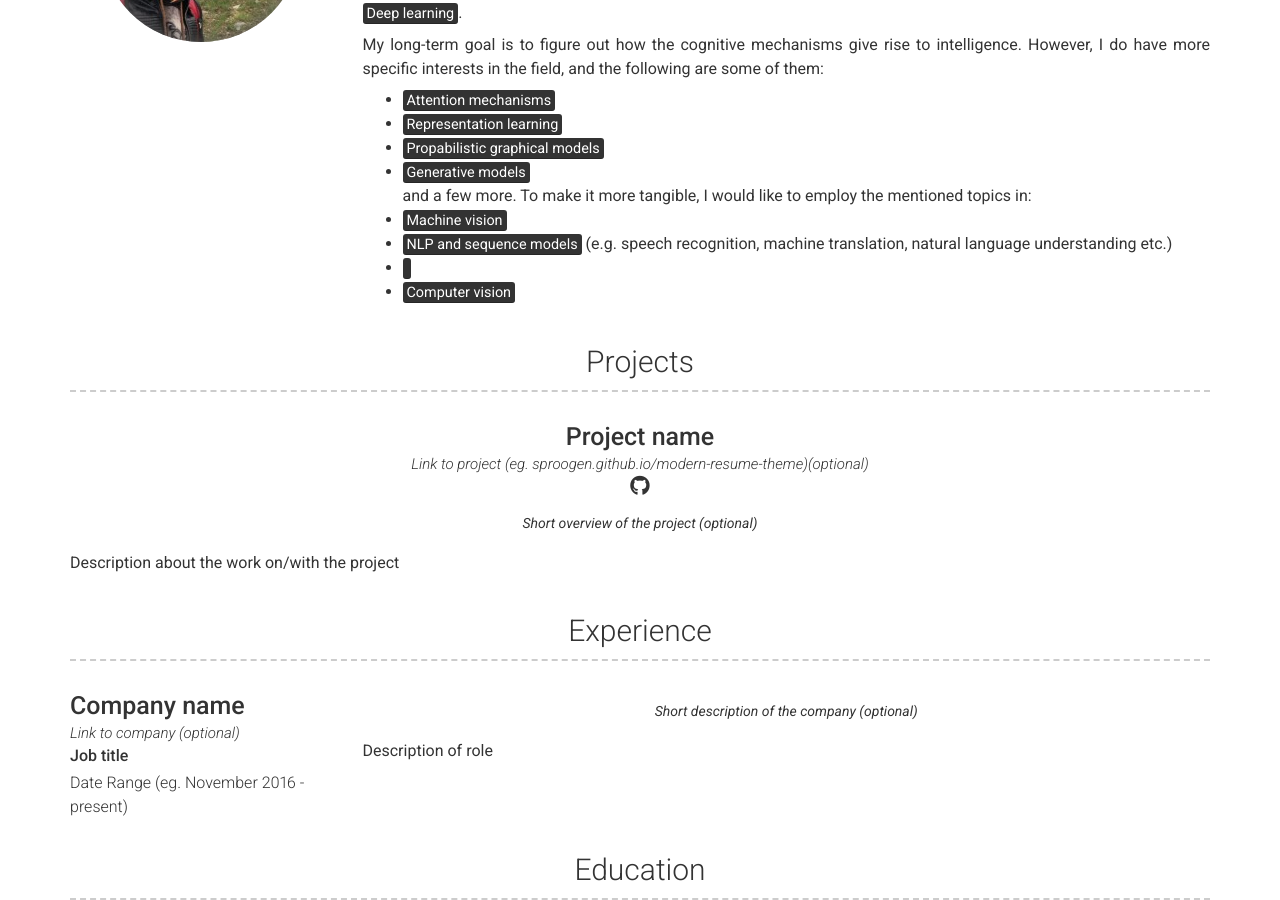
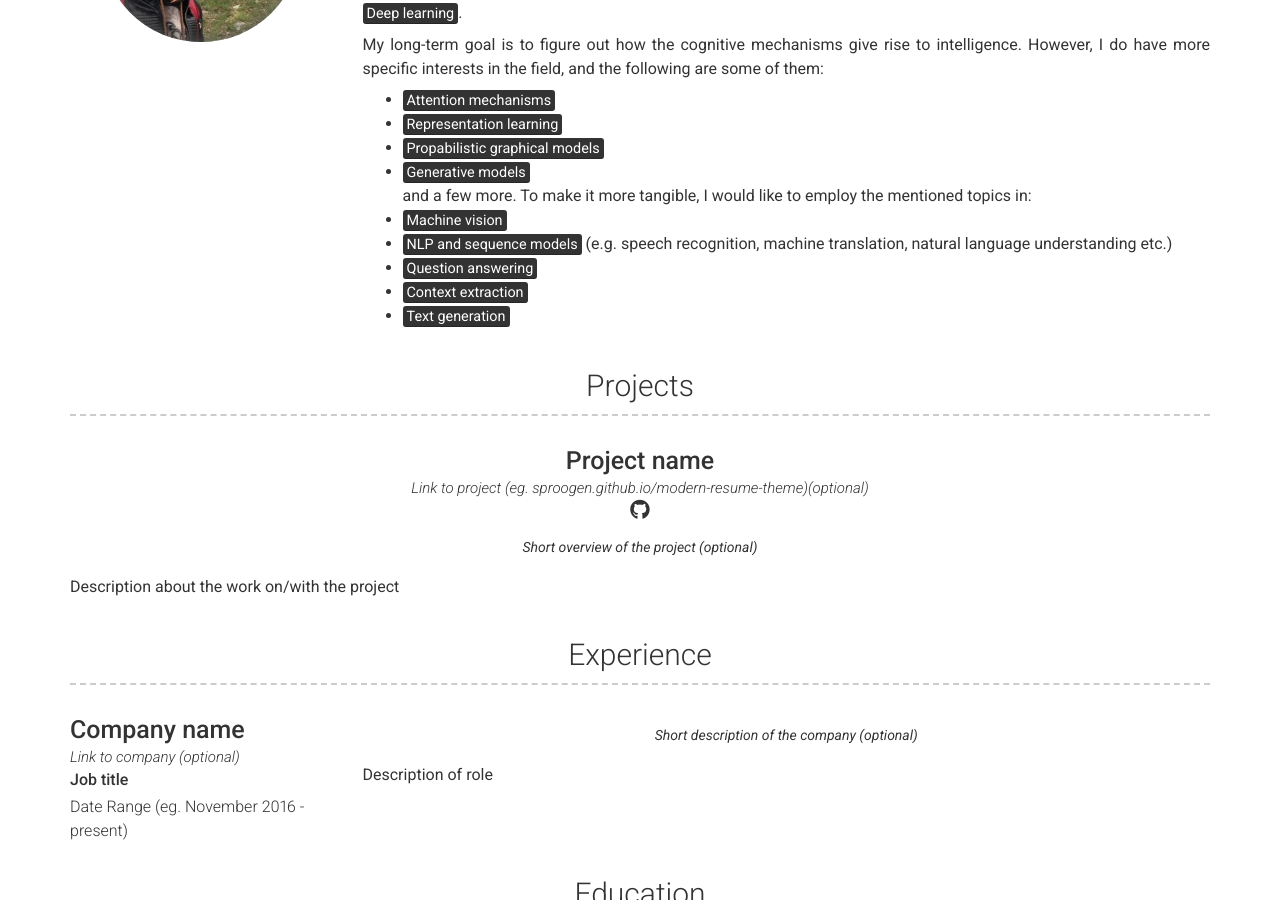
Before and after one commit to soran-ghaderi/soran-ghaderi.github.io, a Jekyll site: the page built from index.md, in a window 1280 px wide and 900 px high, scrolled down 460 px. Built offline with Jekyll 4.4.1, drawn with Linux system fonts in a browser that asks for light colours; nearby versions of some CDN libraries.

Commit message:
added info

```diff
--- a/_config.yml
+++ b/_config.yml
@@ -61,8 +61,9 @@ about_content: | # this will include new lines to allow paragraphs
   and a few more. To make it more tangible, I would like to employ the mentioned topics in:<br>
     - <mark>Machine vision</mark><br>
     - <mark>NLP and sequence models</mark> (e.g. speech recognition, machine translation, natural language understanding etc.)<br>
-    - <mark></mark><br>
-    - <mark>Computer vision</mark><br>
+    - <mark>Question answering</mark><br>
+    - <mark>Context extraction</mark><br>
+    - <mark>Text generation</mark><br>
 
 
 #  You can even add paragraphs by using empty lines like this and add anything else markdown supports such as
```
